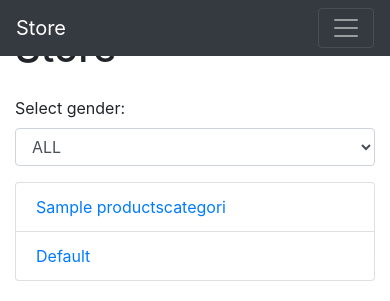
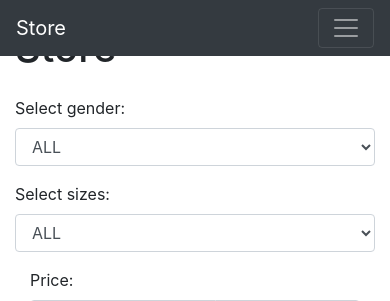
Before and after one commit to Lap0chka/shop-market, a Django app: page /products/ in a window 390 px wide. Shown: the top 301 px of the page. Run offline with Django 4.2, Linux system fonts and the light colour scheme; tables that the repository leaves empty hold one stand-in row (values such as "Sample post"); grey boxes marked "Sample" are stand-in pictures; parts of the project's set-up code (start-up, migrations or seed data) failed here and were passed over; some libraries are stand-ins or nearby versions.

Commit message:
22.01.2024

```diff
--- a/products/templates/products/products.html
+++ b/products/templates/products/products.html
@@ -6,6 +6,7 @@
 
 {%block css%}
     <link href="{%static 'vendor/css/products.css' %}" rel="stylesheet">
+
 {%endblock%}
 
 {%block content%}
@@ -16,7 +17,7 @@
         <div class="col-lg-3">
 
             <h1 class="my-4">Store</h1>
-            <form method="get" id="genderForm">
+           <form method="get" id="filterForm">
                <div class="form-group">
                    <label for="genderSelect">Select gender:</label>
                    <select class="form-control" id="genderSelect" name="gender">
@@ -26,20 +27,82 @@
                        <option value="U" {% if selected_gender == 'U' %}selected{% endif %}>Unisex</option>
                    </select>
                </div>
+               <div class="form-group">
+                   <label for="sizeSelect">Select sizes:</label>
+                   <select class="form-control" id="sizeSelect" name="size">
+                       <option value="" {% if not selected_sizes %}selected{% endif %}>ALL</option>
+                       <option value="XL" {% if selected_sizes == 'XL' %}selected{% endif %}>XL</option>
+                       <option value="L" {% if selected_sizes == 'L' %}selected{% endif %}>L</option>
+                       <option value="MS" {% if selected_sizes == 'MS' %}selected{% endif %}>M</option>
+                       <option value="S" {% if selected_sizes == 'S' %}selected{% endif %}>S</option>
+                       <option value="XS" {% if selected_sizes == 'XS' %}selected{% endif %}>XS</option>
+                   </select>
+               </div>
+               <div class="col-lg-12 col-md-2 mb-3">
+                   <label for="minPriceInput">Price:</label>
+                   <div class="input-group">
+                       <input type="text" class="form-control" id="minPriceInput" name="min_price" value="{{ selected_min_price }}">
+                       <div class="input-group-append">
+                           <span class="input-group-text">to</span>
+                       </div>
+                       <input type="text" class="form-control" id="maxPriceInput" name="max_price" value="{{ selected_max_price }}">
+                   </div>
+               </div>
+               <div class="form-group">
+                  <label for="companySelect">Select company:</label>
+                  <select style="height:200px;" multiple="multiple" class="form-control" id="companySelect" name="company">
+                      {% for company in companies %}
+                          <option value="{{ company }}" {% if selected_company == company %}selected{% endif %}>{{ company }}</option>
+                      {% endfor %}
+                  </select>
+               </div>
            </form>
 
-            <!-- Добавляем JavaScript для автоматического обновления страницы при изменении значения в списке -->
+<!-- Добавляем JavaScript для автоматического обновления страницы при изменении значений в форме -->
 <script>
-                document.getElementById('genderSelect').addEventListener('change', function() {
-                    var selectedGender = document.getElementById('genderSelect').value;
+    var genderSelect = document.getElementById('genderSelect');
+    var sizeSelect = document.getElementById('sizeSelect');
+    var minPriceInput = document.getElementById('minPriceInput');
+    var maxPriceInput = document.getElementById('maxPriceInput');
+    var companySelect = document.getElementById('companySelect');
+    var selectedCompany = encodeURIComponent(companySelect.value);
+    // Загружаем значения из localStorage, если они там есть
+    minPriceInput.value = localStorage.getItem('minPrice') || '';
+    maxPriceInput.value = localStorage.getItem('maxPrice') || '';
+
+    function updateUrl() {
+        var selectedGender = genderSelect.value;
+        var selected_sizes = sizeSelect.value;
+        var minPrice = minPriceInput.value;
+        var maxPrice = maxPriceInput.value;
+        var selectedCompany = companySelect.value;
         var currentUrl = window.location.href;
 
-                    // Обновляем URL с новым значением гендера
-                    var newUrl = currentUrl.split('?')[0] + '?gender=' + selectedGender;
+        // Сохраняем значения в localStorage
+        localStorage.setItem('minPrice', minPrice);
+        localStorage.setItem('maxPrice', maxPrice);
+
+        // Собираем новый URL с учетом выбранных значений
+        var newUrl = currentUrl.split('?')[0] + '?gender=' + selectedGender + '&size=' + selected_sizes + '&min_price=' + minPrice + '&max_price=' + maxPrice + '&company=' + selectedCompany;
 
         // Перенаправляем на новый URL
         window.location.href = newUrl;
-                });
+    }
+
+    // Обновляем URL при изменении значения в списке
+    genderSelect.addEventListener('change', updateUrl);
+
+    // Обновляем URL при изменении значения в поле минимальной цены
+    minPriceInput.addEventListener('change', updateUrl);
+
+    // Обновляем URL при изменении значения в поле максимальной цены
+    maxPriceInput.addEventListener('change', updateUrl);
+
+    // Обновляем URL при изменении значения в списке размеров
+    sizeSelect.addEventListener('change', updateUrl);
+
+    companySelect.addEventListener('change', updateUrl);
+
 </script>
 
             <div class="list-group">
--- a/products/views.py
+++ b/products/views.py
@@ -4,6 +4,8 @@ from django.views.generic import ListView, DetailView, TemplateView
 from django.urls import reverse_lazy
 from products.models import Basket, Products, ProductsCategori, ProductImage, ProductSize
 from django.shortcuts import render, redirect
+from django.db.models import F
+from urllib.parse import parse_qs
 # Create your views here.
 
 
@@ -19,13 +21,21 @@ class ProductListView(ListView):
     def get_context_data(self, **kwargs):
         context = super().get_context_data(**kwargs)
         context['categories'] = ProductsCategori.objects.all()
+        context['selected_sizes'] = self.request.GET.get('size')
         context['selected_gender'] = self.request.GET.get('gender')
+        context['selected_company'] = self.request.GET.get('company')
+        context['companies'] = Products.objects.filter(company__isnull=False).\
+            values_list('company', flat=True).distinct()
+
         return context
+
 
     def get_queryset(self):
         queryset = super().get_queryset()
         categori_id = self.kwargs.get('categori_id')
+        company = self.request.GET.get('company')
         gender = self.request.GET.get('gender')
+        size = 'M' if self.request.GET.get('size') == 'MS' else self.request.GET.get('size')
         min_price = self.request.GET.get('min_price')
         max_price = self.request.GET.get('max_price')
 
@@ -33,9 +43,21 @@ class ProductListView(ListView):
         if categori_id:
             queryset = queryset.filter(category_id=categori_id)
 
+        # Фильтрация по компании
+        if company:
+            queryset = queryset.filter(company__startswith=company)
+
         # Фильтрация по полу
         if gender:
             queryset = queryset.filter(gender=gender)
+
+        # Фильтрация по размеру
+        if size:
+            # Фильтрация по размеру с использованием аннотации
+            queryset = queryset.annotate(
+                selected_size=F('sizes__size_name')
+            ).filter(selected_size=size)
+
 
         # Фильтрация по цене
         if min_price:
```
Also changed, not shown: 1 other file. Lines whose indentation alone changed are shown as unchanged.
